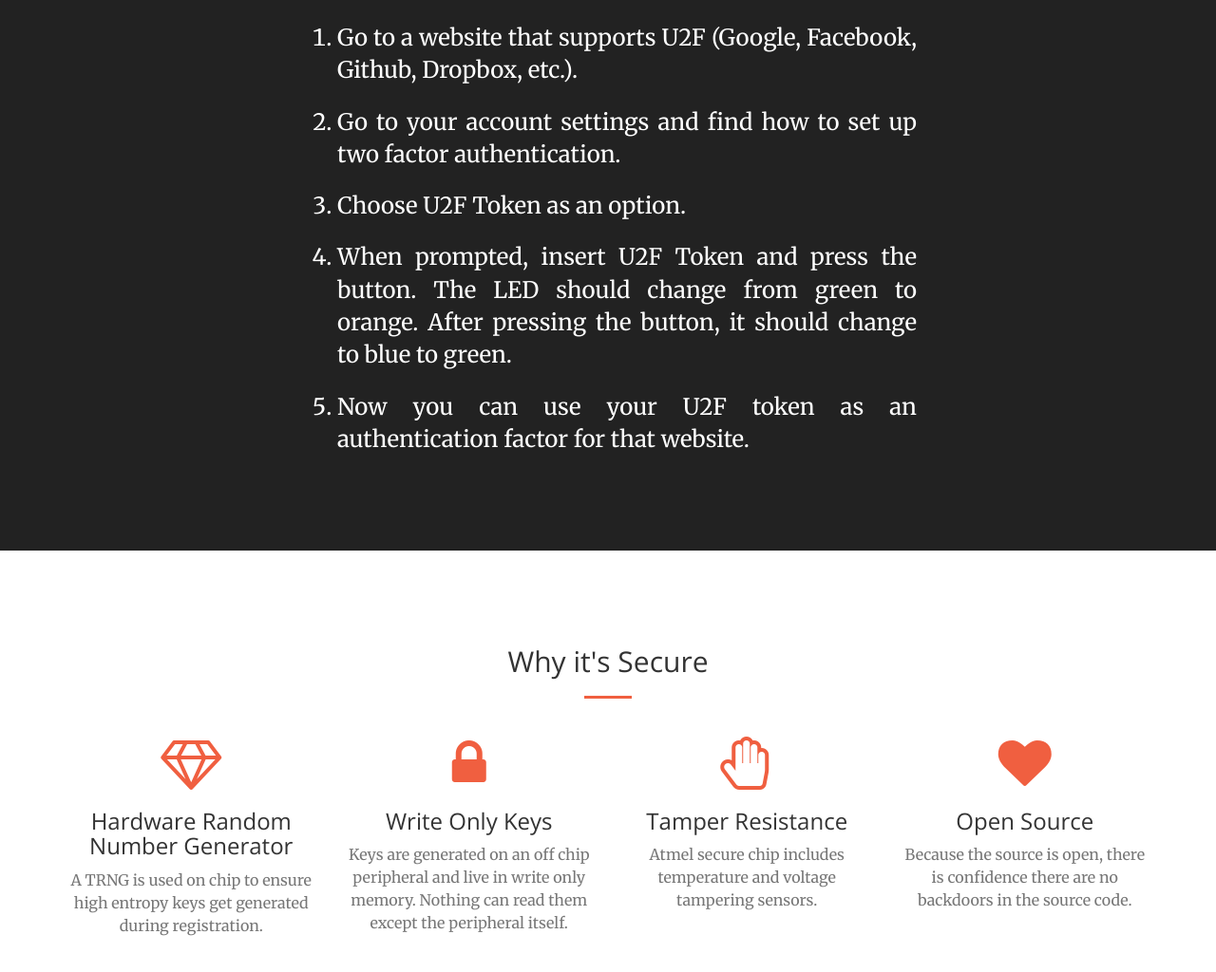
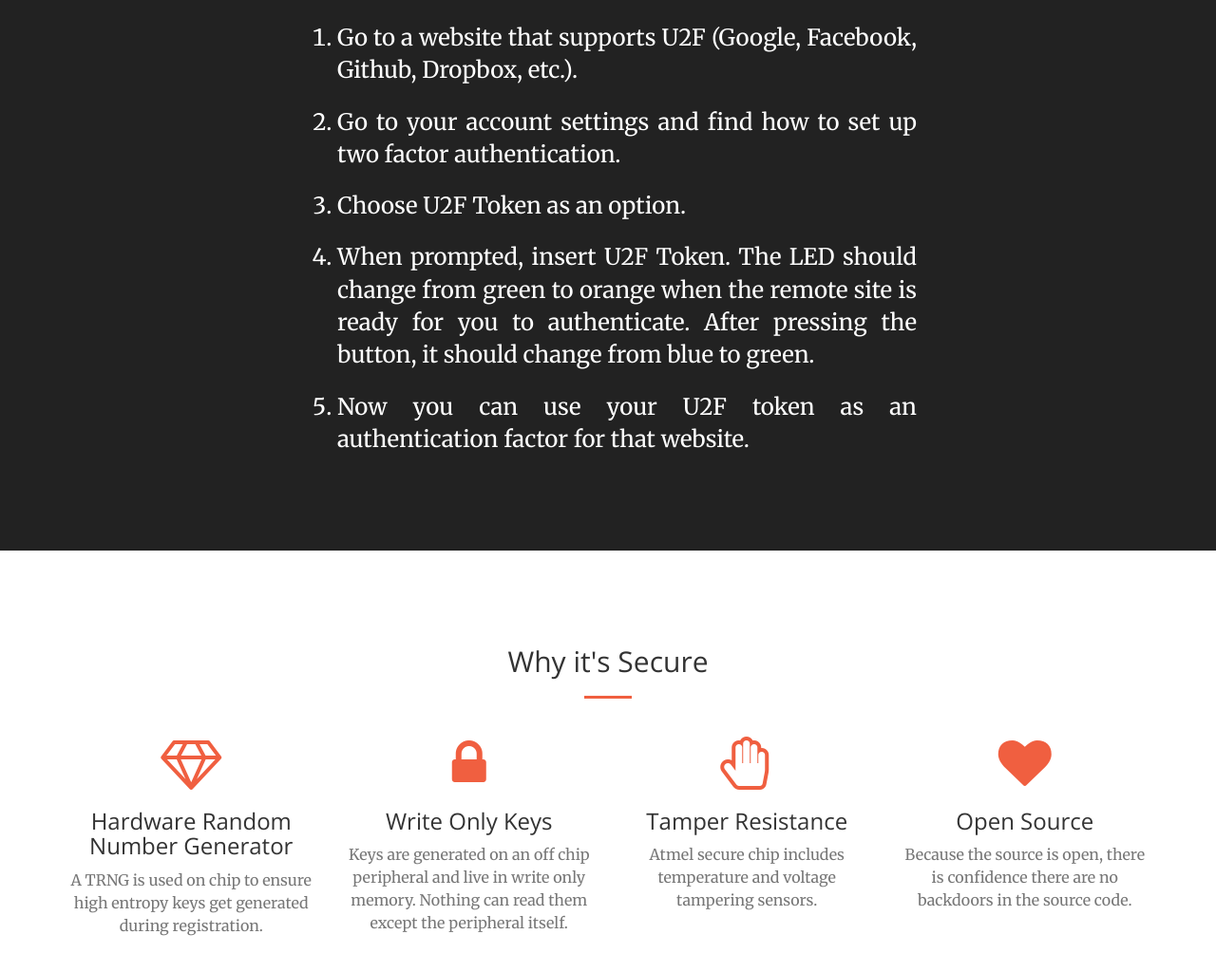
Before and after one commit to conorpp/u2f-zero-landing-page, a website: page index.html in a window 1280 px wide. Shown: the part 1391-2415 px from the top of the page at 95% size. Drawn offline with nearby package versions, Linux system fonts and the light colour scheme.

Commit message:
revision #4

```diff
--- a/index.html
+++ b/index.html
@@ -111,7 +111,11 @@ li{padding-top:20px;}
                         <li>Go to a website that supports U2F (Google, Facebook, Github, Dropbox, etc.).</li>
                         <li>Go to your account settings and find how to set up two factor authentication.</li>
                         <li>Choose U2F Token as an option.</li>
-                        <li>When prompted, insert U2F Token and press the button.  The LED should change from green to orange.  After pressing the button, it should change to blue to green.</li>
+                        <li>When prompted, insert U2F Token. The LED should change from green
+   to orange when the remote site is ready for you to authenticate.
+   After pressing the button, it should change from blue to green.
+                        </li>
+                        <!--<li>When prompted, insert U2F Token and press the button.  The LED should change from green to orange.  After pressing the button, it should change to blue to green.</li>-->
                         <li> Now you can use your U2F token as an authentication factor for that website. </li>
                     </ol>
 
```
